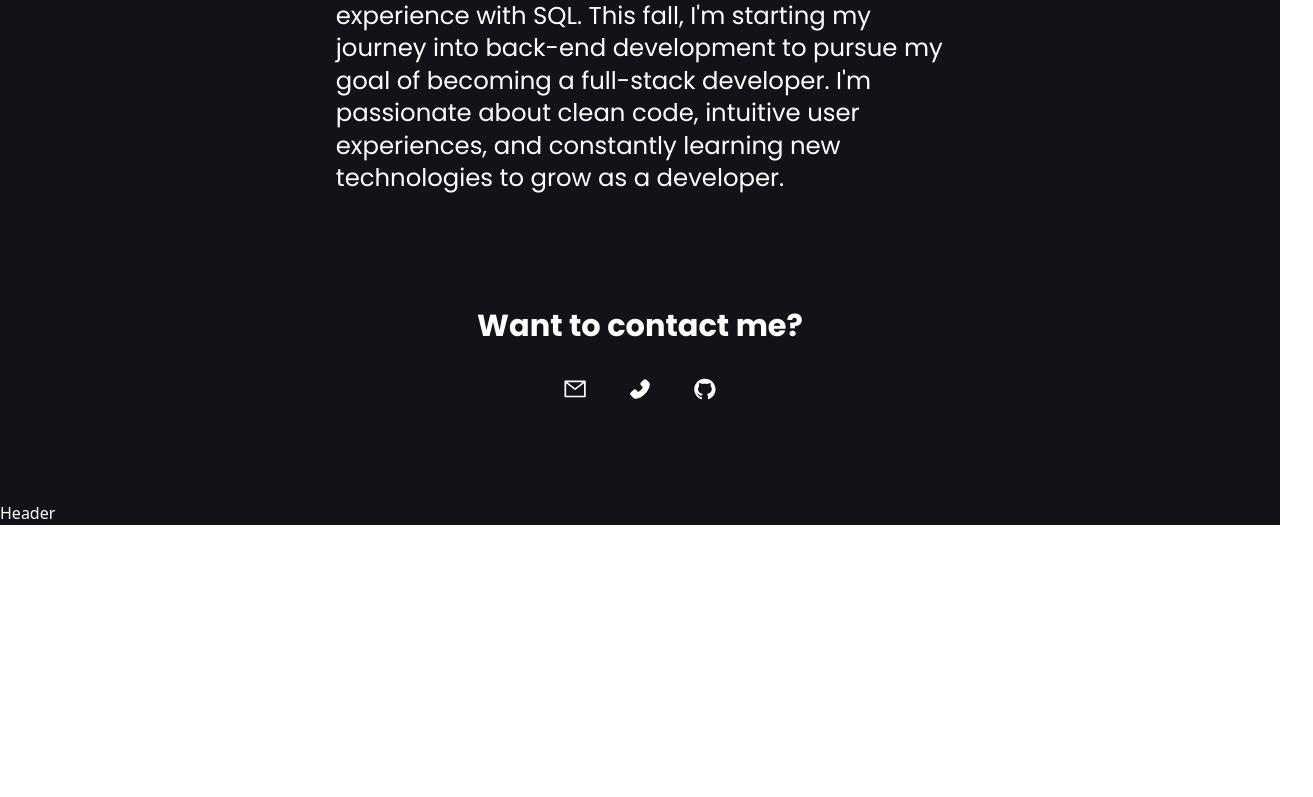
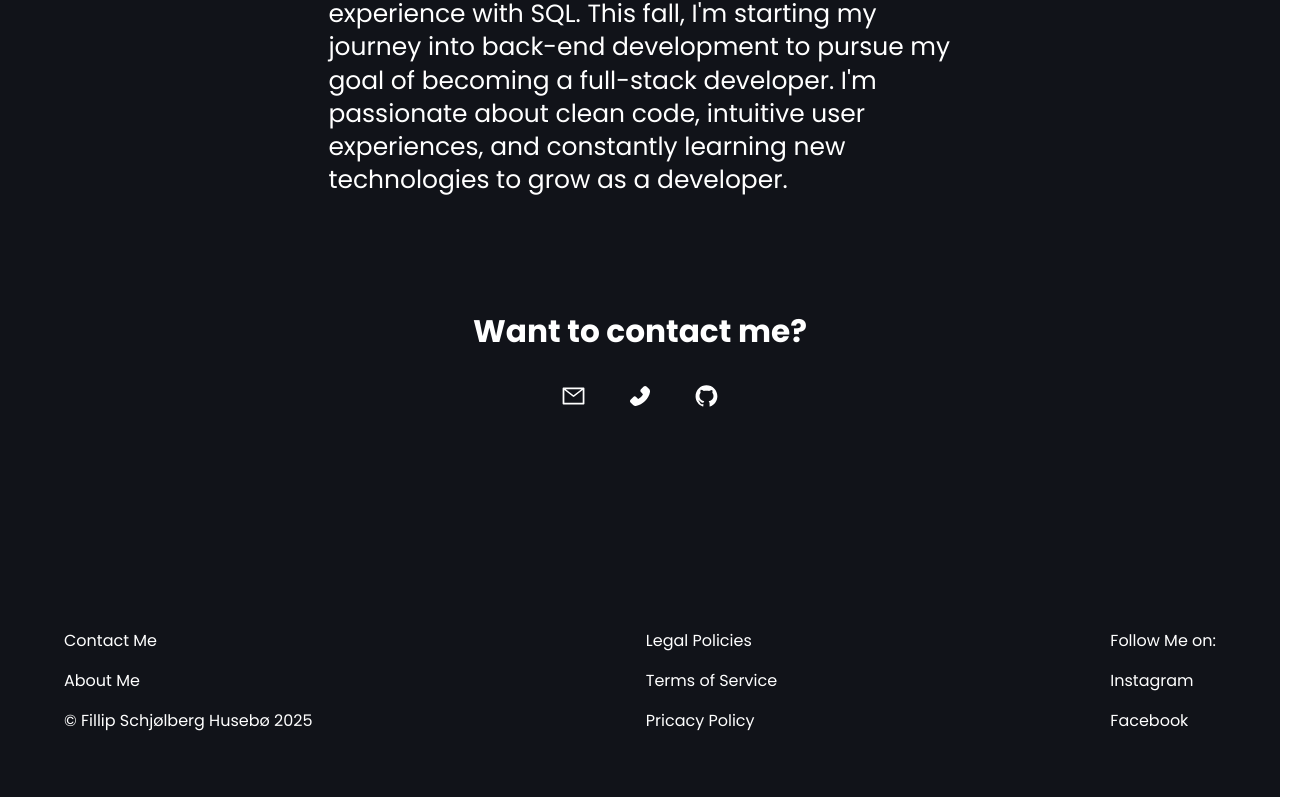
Before and after one commit to Fillschjbo/Portfolio_2, a React (Vite) app: page / in a window 1280 px wide. Shown: the part 1565-2362 px from the top of the page, 1313 px wide, since content can reach past the window. Before the commit the page ends 2090 px from the top, so only its background shows below. Built offline with nearby package versions, Linux system fonts and the light colour scheme; a web font is replaced by a local one.

Commit message:
added footer and added scroll to about me section when clicking contact me

```diff
--- a/src/components/layout/Footer.jsx
+++ b/src/components/layout/Footer.jsx
@@ -1,7 +1,21 @@
 export function Footer(){
     return(
-        <>
-            Header
-        </>
+        <footer className="mt-[4rem] p-[4rem] flex justify-between">
+            <ul className=" flex flex-col text-white font-poppins text-[1rem] gap-[1rem]">
+                <li>Contact Me</li>
+                <li>About Me</li>
+                <li>&#169; Fillip Schjølberg Husebø 2025</li>
+            </ul>
+            <ul className=" flex flex-col text-white font-poppins text-[1rem] gap-[1rem]">
+                <li>Legal Policies</li>
+                <li>Terms of Service</li>
+                <li>Pricacy Policy</li>
+            </ul>
+            <ul className=" flex flex-col textwhite font-poppins text-[1rem] gap-[1rem]">
+                <li>Follow Me on:</li>
+                <li>Instagram</li>
+                <li>Facebook</li>
+            </ul>
+        </footer>
     )
 }
--- a/src/components/layout/Header.jsx
+++ b/src/components/layout/Header.jsx
@@ -1,12 +1,14 @@
 import logo from "/src/assets/logo/e5c086be-7cc6-4c40-b216-cad8a2651b23.svg"
 import { motion, useScroll, useMotionValueEvent } from "framer-motion";
-import { useState } from "react";
+import { useState, useContext } from "react";
+import { OutletContext } from "../../main.jsx";
 
 export function Header() {
     const { scrollY } = useScroll();
     const [isVisible, setIsVisible] = useState(true);
     const [lastScrollY, setLastScrollY] = useState(0);
     const threshold = 100;
+    const { scrollToAbout } = useContext(OutletContext);
 
     useMotionValueEvent(scrollY, "change", (latest) => {
         if (latest > lastScrollY && latest > threshold) {
@@ -35,11 +37,14 @@ export function Header() {
                     Fillip Husebø
                 </h1>
             </div>
-            <div className="bg-white p-4 h-full rounded-md flex justify-center items-center">
+            <button
+                onClick={scrollToAbout}
+                className="bg-white p-4 h-full rounded-md flex justify-center items-center hover:bg-gray-100 transition-colors hover:cursor-pointer"
+            >
                 <h2 className="text-black font-poppins font-bold text-[1vw] tracking-wide">
                     Contact Me!
                 </h2>
-            </div>
+            </button>
         </motion.div>
     );
 }
--- a/src/main.jsx
+++ b/src/main.jsx
@@ -1,9 +1,14 @@
-import { StrictMode } from 'react'
+import { StrictMode, createContext, useState } from 'react'
 import { createRoot } from 'react-dom/client'
 import './index.css'
-import {createBrowserRouter, RouterProvider, Outlet} from "react-router-dom";
-import {Header, Footer} from "./components/layout/index.jsx";
-import {Home} from "./routes/home.jsx";
+import { createBrowserRouter, RouterProvider, Outlet } from "react-router-dom";
+import { Header, Footer } from "./components/layout/index.jsx";
+import { Home } from "./routes/home.jsx";
+
+export const OutletContext = createContext({
+    scrollToAbout: () => {},
+    setScrollToAbout: () => {},
+});
 
 const Layout = () => (
     <div className={"bg-[#111319] text-white"}>
@@ -11,9 +16,19 @@ const Layout = () => (
         <main className={"min-h-screen"}>
             <Outlet />
         </main>
-      <Footer/>
+        <Footer />
     </div>
-)
+);
+
+const App = () => {
+    const [scrollToAbout, setScrollToAbout] = useState(() => () => {});
+
+    return (
+        <OutletContext.Provider value={{ scrollToAbout, setScrollToAbout }}>
+            <RouterProvider router={router} />
+        </OutletContext.Provider>
+    );
+};
 
 const router = createBrowserRouter([
     {
@@ -22,13 +37,14 @@ const router = createBrowserRouter([
         children: [
             {
                 index: true,
-        element: <Home/>,
+                element: <Home />,
             },
-    ]
-  }])
+        ],
+    },
+]);
 
 createRoot(document.getElementById('root')).render(
     <StrictMode>
-      <RouterProvider router={router} />
+        <App />
     </StrictMode>,
-)
+);
--- a/src/routes/home.jsx
+++ b/src/routes/home.jsx
@@ -1,12 +1,14 @@
 import { motion, useScroll, useTransform, useInView } from "framer-motion";
-import { useRef } from "react";
+import { useRef, useContext, useEffect } from "react";
 import { repos } from "../../repos.jsx";
 import { RepoCard } from "../components/cards/RepoCard.jsx";
 import { AiOutlineMail, AiFillPhone, AiFillGithub } from "react-icons/ai";
+import { OutletContext } from "/src/main.jsx";
 
 export function Home() {
     const firstSectionRef = useRef(null);
     const aboutSectionRef = useRef(null);
+    const { setScrollToAbout } = useContext(OutletContext);
 
     const firstSectionInView = useInView(firstSectionRef, { margin: "-50% 0px" });
     const aboutSectionInView = useInView(aboutSectionRef, { margin: "-50% 0px" });
@@ -23,8 +25,16 @@ export function Home() {
     const firstSectionScale = useTransform(firstSectionProgress, [0, 0.5, 1], [0.8, 1.2, 0.8]);
     const aboutSectionScale = useTransform(aboutSectionProgress, [0, 0.5, 1], [0.9, 1.1, 0.9]);
 
+    const scrollToAbout = () => {
+        aboutSectionRef.current?.scrollIntoView({ behavior: "smooth" });
+    };
+
+    useEffect(() => {
+        setScrollToAbout(() => scrollToAbout);
+    }, []);
+
     return (
-        <div>
+        <div className={"w-full overflow-x-hidden"}>
             <motion.div
                 ref={firstSectionRef}
                 className="flex flex-col mx-auto p-10 items-center gap-5 h-screen justify-center"
```
Lines whose indentation alone changed are shown as unchanged.
